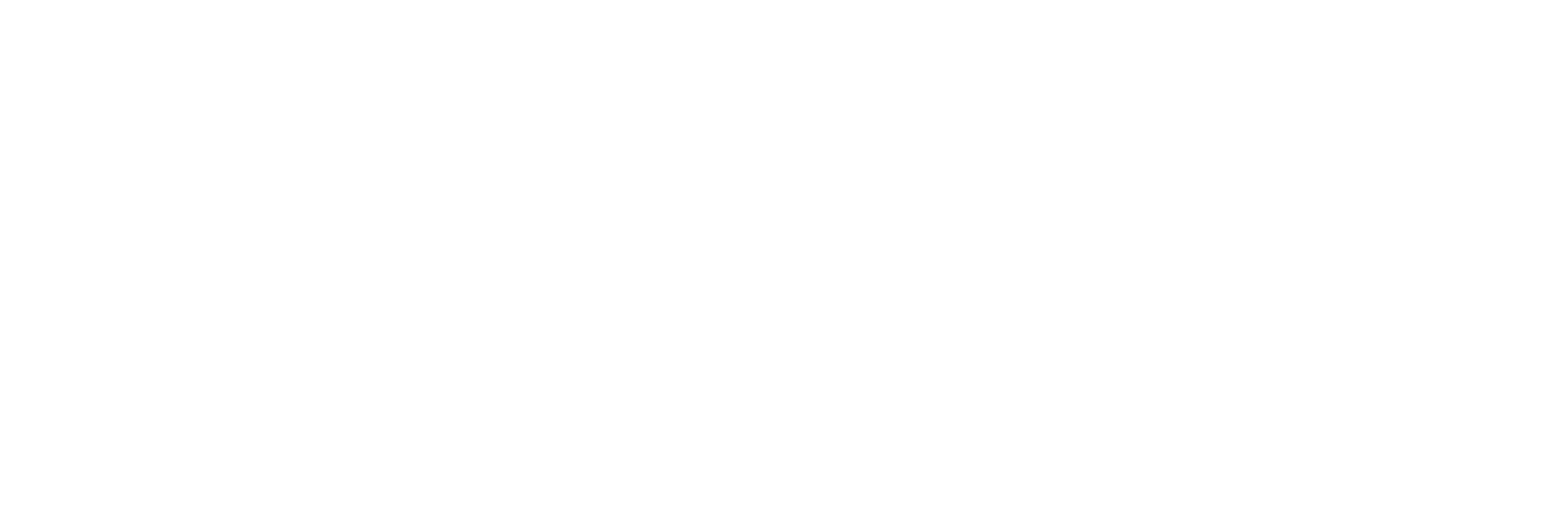
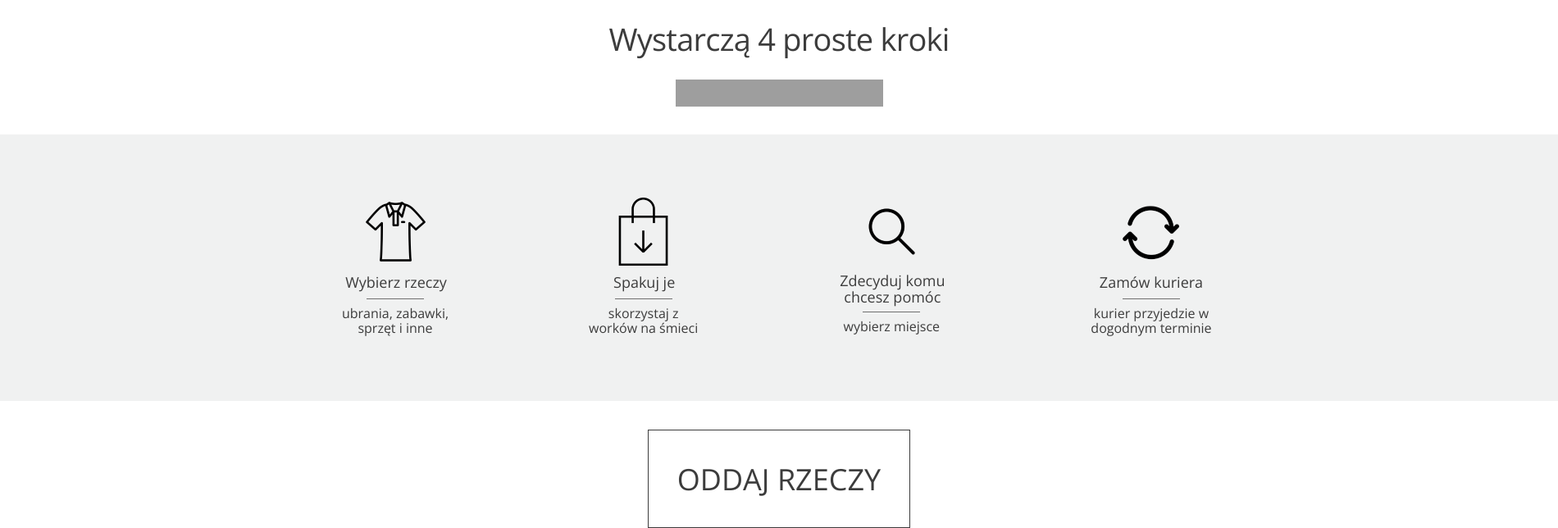
Before and after one commit to KarolinaSlabik/give-things-back, a React (Create React App) app: page / in a window 1280 px wide. Shown: the part 1382-2026 px from the top of the page at 82% size, 1900 px wide, since content can reach past the window. Before the commit the page ends 1347 px from the top, so only its background shows below. Built offline with nearby package versions, Linux system fonts and the light colour scheme; grey boxes are pictures that could not be loaded.

Commit message:
1d Home - Simple steps

```diff
--- a/src/components/home/Home.js
+++ b/src/components/home/Home.js
@@ -1,10 +1,12 @@
 import React from 'react';
 import HomeHeader from "./HomeHeader";
 import HomeThreeColumns from "./HomeThreeColumns";
+import Home4EasySteps from "./Home4EasySteps";
 const Home = () => {
     return <>
         <HomeHeader />
         <HomeThreeColumns />
+        <Home4EasySteps />
     </>
 };
 
--- /dev/null
+++ b/src/components/home/Home4EasySteps.js
@@ -0,0 +1,45 @@
+import React from 'react';
+import { Element as ElementScroll } from 'react-scroll';
+import {Link as LinkRouter} from "react-router-dom";
+
+const Home4EasySteps = () => {
+    return <>
+        <ElementScroll name="whatIsItAbout" className="FourEasyStepsSection">
+            <div className="FourEasyStepsTitle">
+                Wystarczą 4 proste kroki
+            </div>
+            <div className="FourEasyStepsDecoration"></div>
+            <div className="FourEasyStepsContainer">
+                <div className="FourEasyStepsBigBox">
+                    <div className="FourEasyStepsBox">
+                        <div className="FourEasyStepsImage t-shirtImage"></div>
+                        <div className="stepsTitle">Wybierz rzeczy</div>
+                        <div className="stepsUnderline"></div>
+                        <div className="stepsText">ubrania, zabawki, sprzęt i inne</div>
+                    </div>
+                    <div className="FourEasyStepsBox">
+                        <div className="FourEasyStepsImage bagImage"></div>
+                        <div className="stepsTitle">Spakuj je</div>
+                        <div className="stepsUnderline"></div>
+                        <div className="stepsText">skorzystaj z worków na śmieci</div>
+                    </div>
+                    <div className="FourEasyStepsBox">
+                        <div className="FourEasyStepsImage magnifierImage"></div>
+                        <div className="diff_easySteps stepsTitle">Zdecyduj komu chcesz pomóc</div>
+                        <div className="stepsUnderline"></div>
+                        <div className="stepsText">wybierz miejsce</div>
+                    </div>
+                    <div className="FourEasyStepsBox theBiggestBox">
+                        <div className="FourEasyStepsImage reloadImage"></div>
+                        <div className="stepsTitle">Zamów kuriera</div>
+                        <div className="stepsUnderline"></div>
+                        <div className="stepsText">kurier przyjedzie w dogodnym terminie</div>
+                    </div>
+                </div>
+            </div>
+            <LinkRouter to="logowanie" className="FourEasyStepsButton">ODDAJ RZECZY</LinkRouter>
+        </ElementScroll>
+    </>
+};
+
+export default Home4EasySteps
--- a/src/components/home/HomeHeader.js
+++ b/src/components/home/HomeHeader.js
@@ -13,7 +13,7 @@
                     </div>
                     <div className="navigation">
                         <LinkScroll to="/">Start</LinkScroll>
-                        <LinkScroll to="/">O co chodzi?</LinkScroll>
+                        <LinkScroll to="whatIsItAbout">O co chodzi?</LinkScroll>
                         <LinkScroll to="/">O nas</LinkScroll>
                         <LinkScroll to="/">Fundacja i organizacje</LinkScroll>
                         <LinkScroll to="/">Kontakt</LinkScroll>
--- /dev/null
+++ b/src/scss/home/home4EasySteps.scss
@@ -0,0 +1,111 @@
+@import "src/scss/settings/_colors.scss";
+
+.FourEasyStepsSection {
+  width: 1900px;
+  height: 624px;
+  margin-top: 55px;
+  margin-bottom: 80px;
+  display: flex;
+  flex-direction: column;
+  align-items: center;
+  .FourEasyStepsTitle {
+    width: 416px;
+    height: 52px;
+    color: #3C3C3C;
+    font-size: 38px;
+    line-height: 55px;
+    letter-spacing: -0.76px;
+    text-align: center;
+  }
+  .FourEasyStepsDecoration {
+    width: 253px;
+    height: 33px;
+    background-image: url("../../assets/Decoration.svg");
+    background-repeat: no-repeat;
+    background-size: cover;
+    margin-top: 25px;
+    margin-bottom: 34px;
+  }
+  .FourEasyStepsContainer {
+    width: 100%;
+    height: 325px;
+    background-color: #F0F1F1;
+    margin-bottom: 35px;
+    display: flex;
+    justify-content: center;
+    align-items: center;
+    .FourEasyStepsBigBox {
+      width: 1072px;
+      height: 174px;
+      display: flex;
+      justify-content: space-between;
+      align-items: center;
+      .FourEasyStepsBox {
+        width: 136px;
+        height: 172px;
+        display: flex;
+        flex-direction: column;
+        align-items: center;
+        .FourEasyStepsImage {
+          width: 83px;
+          height: 83px;
+          background-image: url("../../assets/Icon-2@2x.png");
+          background-repeat: no-repeat;
+          background-size: cover;
+        }
+        .t-shirtImage {
+          background-image: url("../../assets/Icon-1@2x.png");
+        }
+        .bagImage {
+          background-image: url("../../assets/Icon-2@2x.png");
+        }
+        .magnifierImage {
+          background-image: url("../../assets/Icon-3@2x.png");
+        }
+        .reloadImage {
+          background-image: url("../../assets/Icon-4@2x.png");
+        }
+        .stepsTitle {
+          width: 138px;
+          font-size: 18px;
+          line-height: 24px;
+          text-align: center;
+          color: #3C3C3C;
+          margin: 8px auto;
+        }
+        .diff_easySteps {
+          line-height: 20px;
+        }
+        .stepsUnderline {
+          width: 70px;
+          height: 1px;
+          background-color: #707070;
+        }
+        .stepsText {
+          font-size: 16px;
+          line-height: 18px;
+          text-align: center;
+          color: #3C3C3C;
+          margin-top: 8px;
+        }
+      }
+      .theBiggestBox {
+        width: 164px;
+      }
+    }
+  }
+  .FourEasyStepsButton {
+    width: 320px;
+    height: 120px;
+    border: 0.75px solid #3C3C3C;
+    text-align: center;
+    font-size: 36px;
+    line-height: 45px;
+    font-weight: 300;
+    text-decoration: none;
+    color: #3C3C3C;
+    display: flex;
+    justify-content: center;
+    align-items: center;
+  }
+}
--- a/src/scss/main.scss
+++ b/src/scss/main.scss
@@ -7,3 +7,4 @@
 }
 @import "./home/homeHeader.scss";
 @import "./home/homeThreeColumns.scss";
+@import "./home/home4EasySteps.scss";
```
